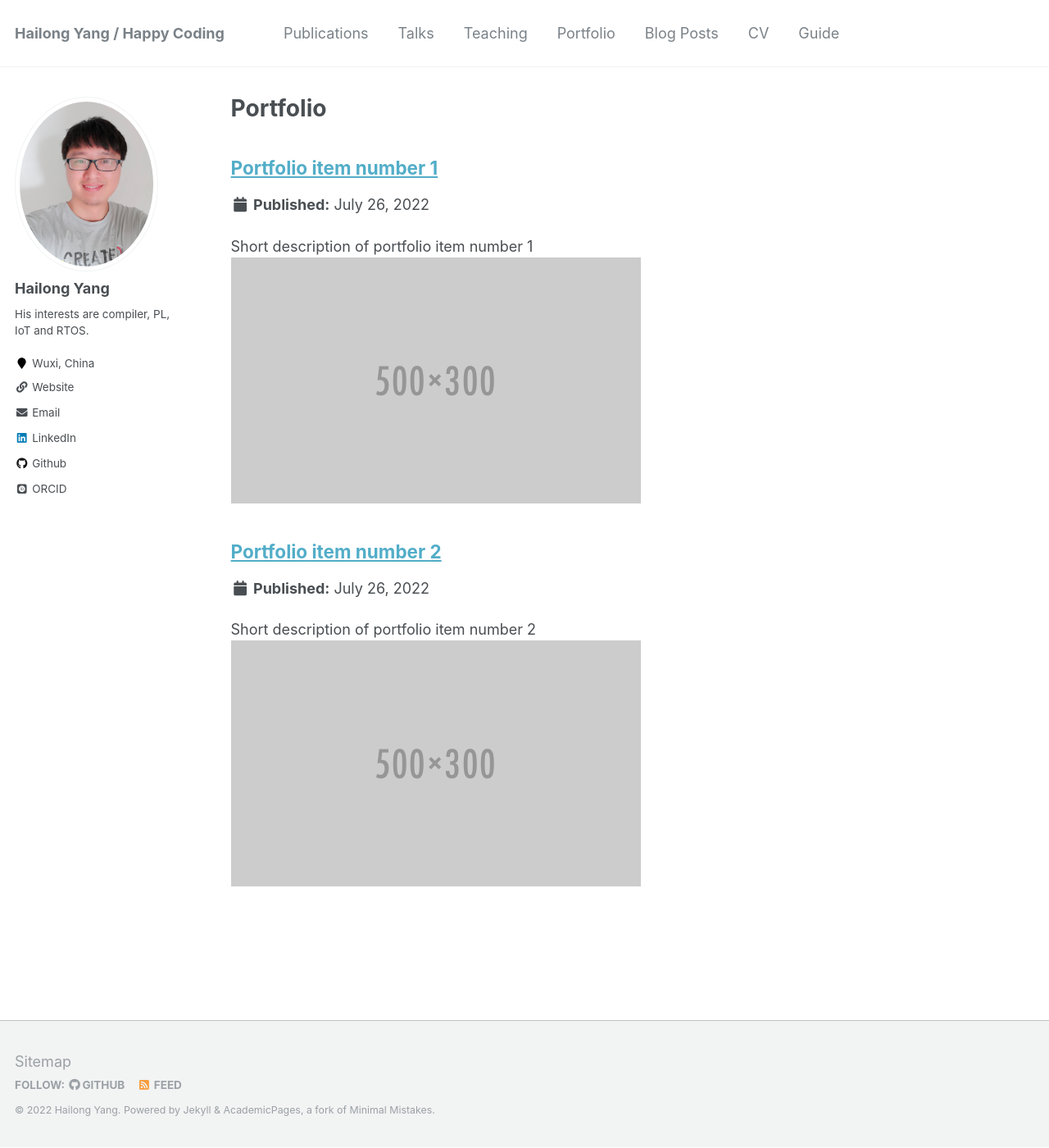
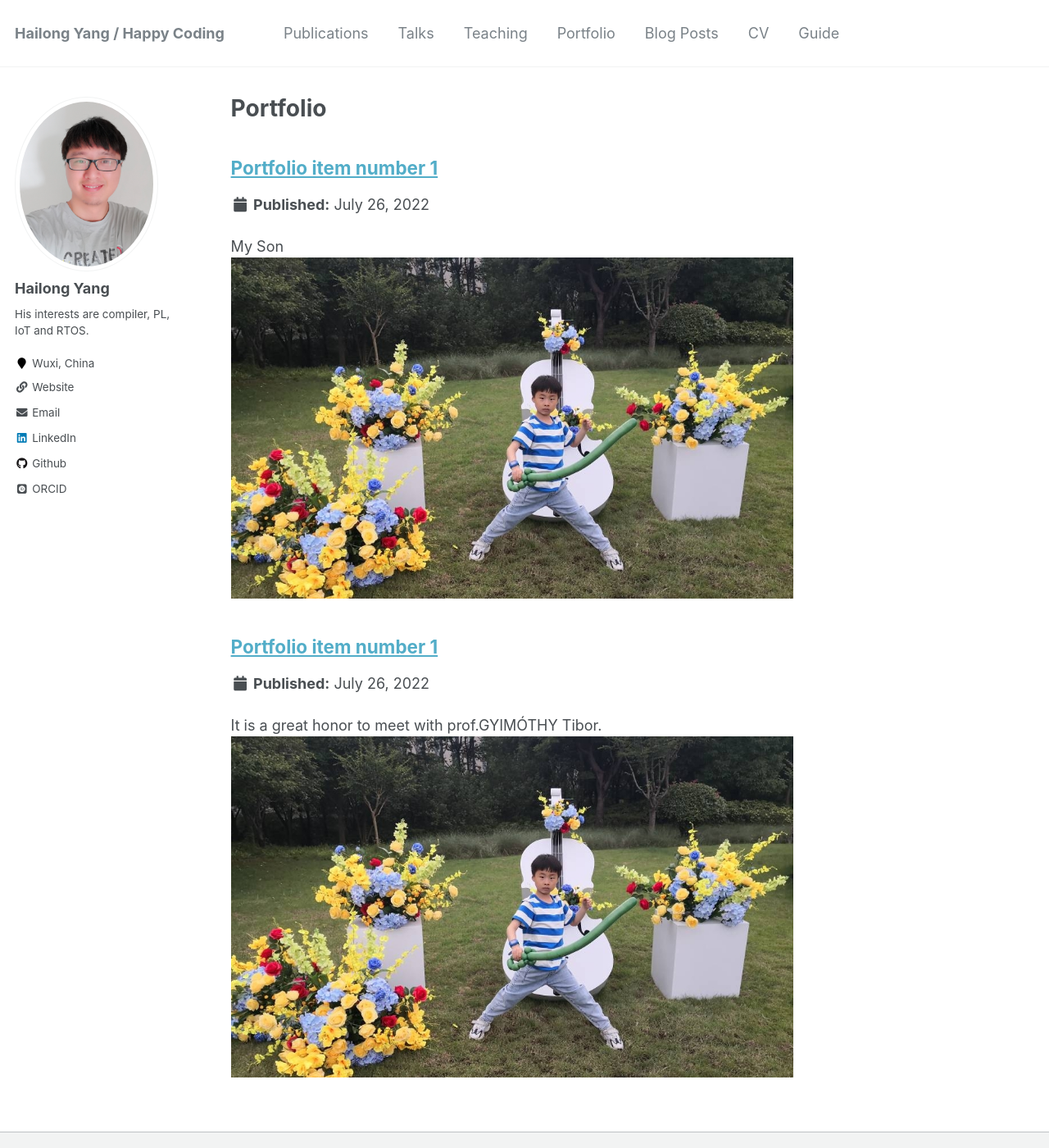
Before and after one commit to chinesebear/chinesebear.github.io, a Jekyll site: the page built from _pages/portfolio.html, in a window 1280 px wide and 1400 px high. Shown: the whole window at 82% size. Built offline with Jekyll 4.4.1, drawn with Linux system fonts in a browser that asks for light colours; some web fonts are replaced.

Commit message:
update portfolio

```diff
--- a/_portfolio/portfolio-1.md
+++ b/_portfolio/portfolio-1.md
@@ -1,7 +1,7 @@
 ---
 title: "Portfolio item number 1"
-excerpt: "Short description of portfolio item number 1<br/><img src='/images/500x300.png'>"
+excerpt: "My Son<br/><img src='/images/myson.jpg' width='70%'>"
 collection: portfolio
 ---
-
-This is an item in your portfolio. It can be have images or nice text. If you name the file .md, it will be parsed as markdown. If you name the file .html, it will be parsed as HTML.
+<img src='/images/myson.jpg' width='100%'><br>
+2021/05/02.It is a sunny day in HangZhou. My son takes his toy saber saber.
--- a/_portfolio/portfolio-2.html
+++ /dev/null
@@ -1,7 +0,0 @@
----
-title: "Portfolio item number 2"
-excerpt: "Short description of portfolio item number 2 <br/><img src='/images/500x300.png'>"
-collection: portfolio
----
-
-This is an item in your portfolio. It can be have images or nice text. If you name the file .md, it will be parsed as markdown. If you name the file .html, it will be parsed as HTML.
--- /dev/null
+++ b/_portfolio/portfolio-2.md
@@ -0,0 +1,7 @@
+---
+title: "Portfolio item number 1"
+excerpt: "It is a great honor to meet with prof.GYIMÓTHY Tibor.<br/><img src='/images/myson.jpg' width='70%'>"
+collection: portfolio
+---
+<img src='/images/tibor-szeged.jpg' width='100%'><br>
+2019/04/29. It is a great honor to meet with professor GYIMÓTHY Tibor([https://gyimothy.sed.hu/](https://gyimothy.sed.hu/)) in four seasons hotel, Beijing. He is at Software Engineering Department in University of Szeged, Hungary.
```
Also changed, not shown: images/myson.jpg (added), images/tibor-szeged.jpg (added), 1 other file.
